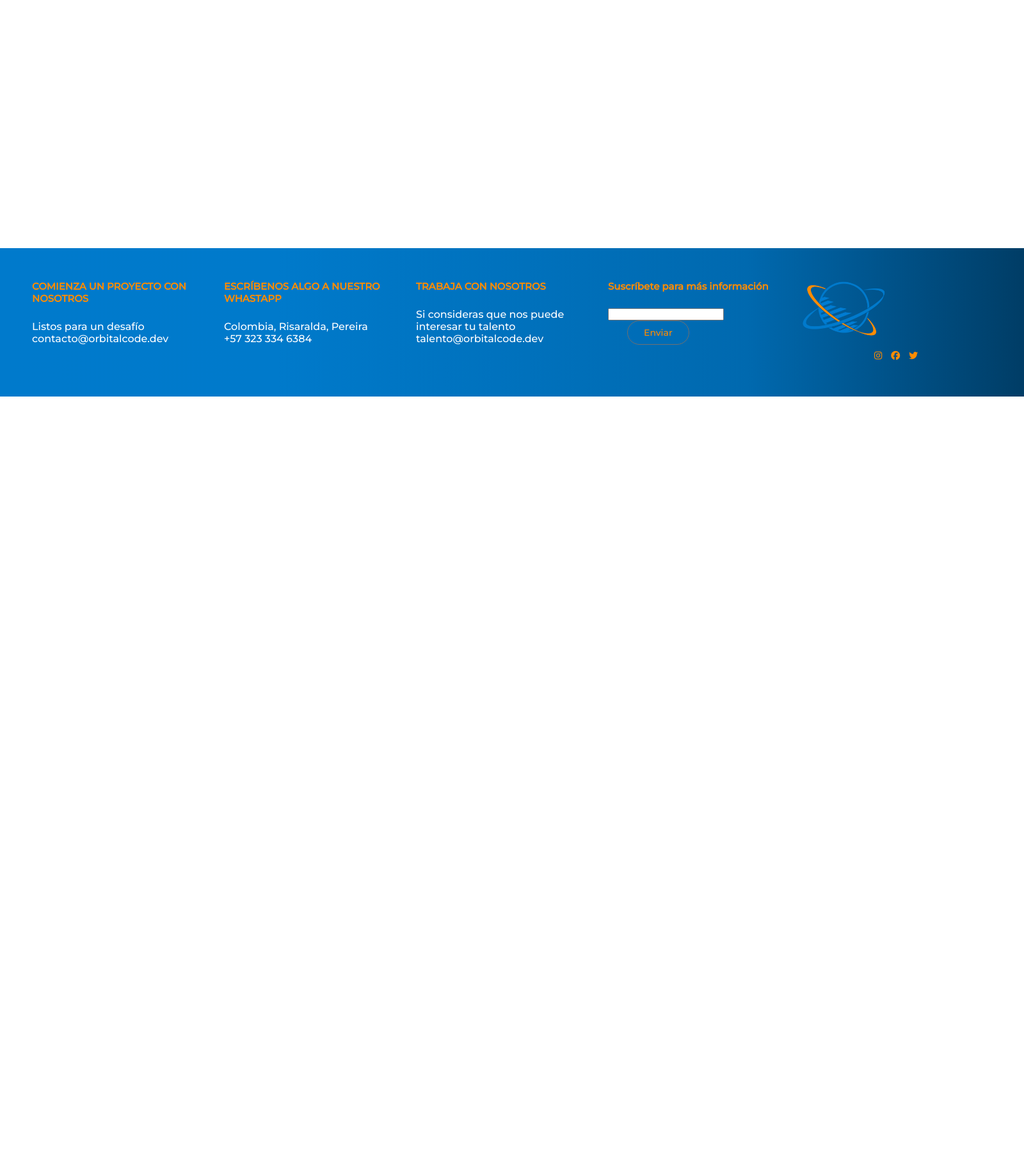
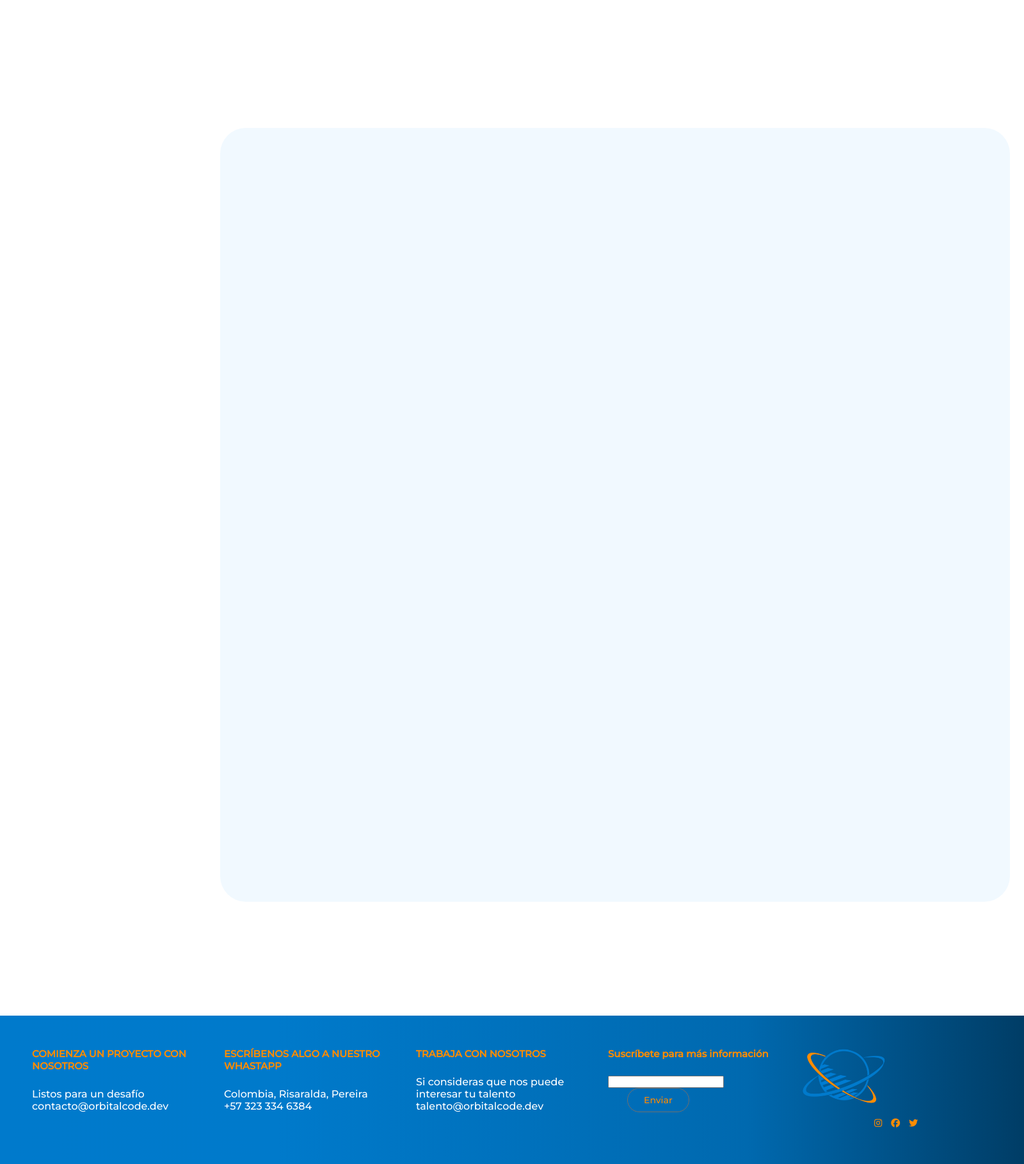
Before and after one commit to Jhonatanls/orbital-website, a Django app: template templates/contacto.html in a window 1600 px wide. Shown: the part 180-2000 px from the top of the page at 64% size. Before the commit the page ends 800 px from the top, so only its background shows below. Run offline with Django 5.2, Linux system fonts and the light colour scheme; the template is opened without the code that fills it, so the values that code supplies are empty; some libraries are stand-ins or nearby versions.

Commit message:
"Creación de formulario contacto en proceso"

```diff
--- a/static/css/contacto.css
+++ b/static/css/contacto.css
@@ -0,0 +1,16 @@
+.formulario__contacto {
+    padding-left: 344px;
+    padding-top: 295px;
+    padding-right: 342px;
+    padding-bottom: 178px;
+}
+
+.container_form {
+    top: 295px;
+    left: 344px;
+    width: 1234px;
+    height: 1210px;
+    background: #F1F9FF 0% 0% no-repeat padding-box;
+    border-radius: 40px;
+    opacity: 1;
+}
--- a/templates/contacto.html
+++ b/templates/contacto.html
@@ -3,8 +3,8 @@
 <!--Estilos de CSS-->
 <link rel="stylesheet" href="/static/css/contacto.css">
 
-<section class="contacto">
-    <div class="circulo">
+<section class="formulario__contacto">
+    <div class="container_form">
 
     </div>
 </section>
--- a/website/views.py
+++ b/website/views.py
@@ -1,5 +1,7 @@
 from django.shortcuts import render
 from django.http import HttpResponse
+
+from .forms import
 
 def inicio(request):
     return render(request, 'inicio.html', {
```
Also changed, not shown: website/forms.py (added, +13 -0 lines).
